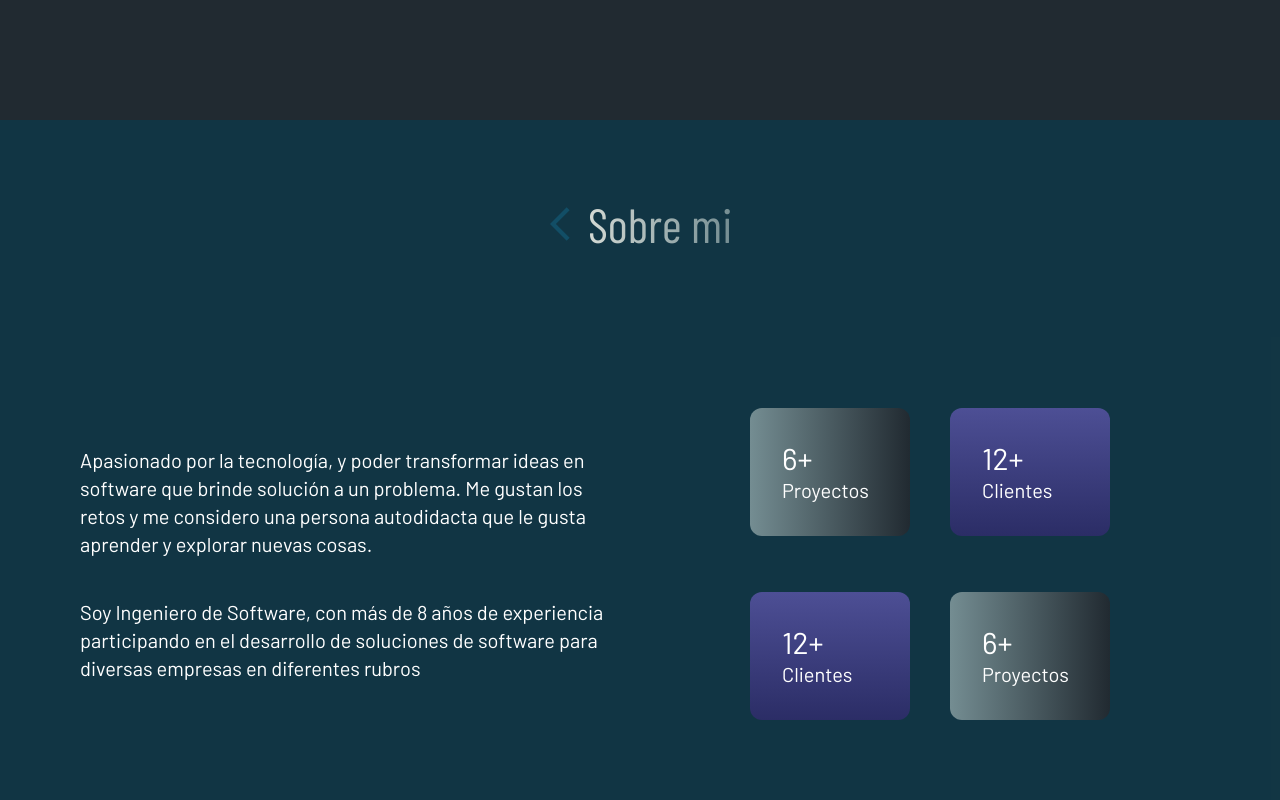
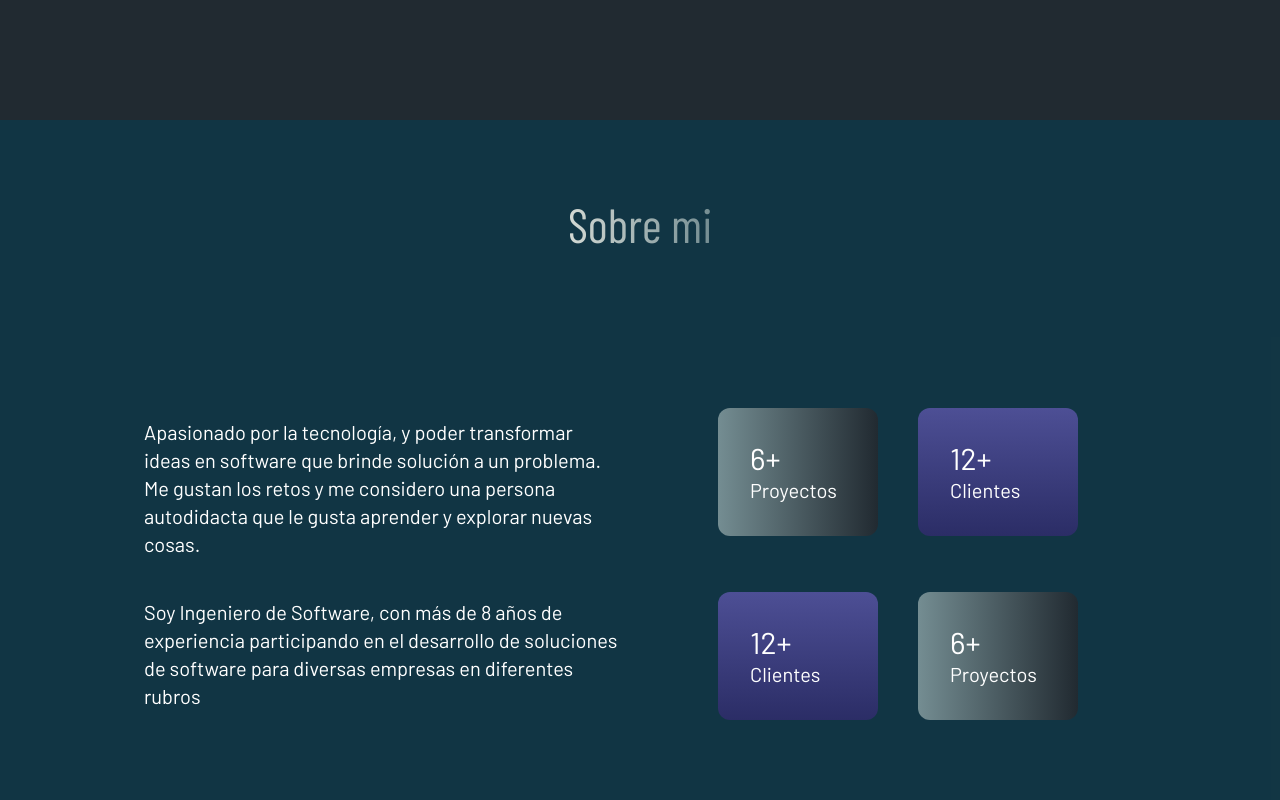
Before and after one commit to gustavo-gomez/portfolio, a Next.js app: page / in a window 1280 px wide. Shown: the part 680-1480 px from the top of the page. Built offline with nearby package versions, Linux system fonts and the light colour scheme; a web font is replaced by a local one.

Commit message:
update theme colors, improve styles

```diff
--- a/src/app/_sections/AboutMe.tsx
+++ b/src/app/_sections/AboutMe.tsx
@@ -4,7 +4,7 @@ export const AboutMe = () => {
 
   return (
     <section id={'aboutMe'}
-             className={'flex flex-col section bg-bg-secondary-light dark:bg-bg-dark2'}>
+             className={'section bg-bg-secondary-light dark:bg-bg-dark2'}>
       <Title title={'Sobre mi'}/>
       <div className='flex mt-6 md:mt-[20vh] px-4 md:px-20 flex-col md:flex-row '>
         <div className='flex flex-col flex-1 text-base sm:text-xl gap-10 pr-0 md:pr-10 justify-center'>
--- a/src/app/_sections/Header.tsx
+++ b/src/app/_sections/Header.tsx
@@ -123,11 +123,10 @@ const Header = () => {
   return (
     <header
       className="w-full h-12 md:h-16 flex items-center sm:justify-center px-5 fixed top-0 z-10 bg-bg-principal-light dark:bg-bg-dark text-txt-secondary dark:text-white shadow-md">
-      <div className="justify-between flex w-full sm:w-[90%] max-w-8xl">
+      <div className="justify-between flex w-full sm:w-[90%] max-w-6xl">
         <Logo/>
         <div className="flex">
           <nav
-            // className="flex p-1 md:p-0 justify-around md:justify-between items-center bottom-4 fixed md:static left-[5%] w-11/12 bg-bg-dark-opacity-90 md:bg-inherit md:bg-opacity-30 backdrop-blur-xl md:backdrop-blur-0 shadow-[0px_0px_8px] md:shadow-none shadow-[#212733]">
             className="flex p-1 md:p-0 justify-around md:justify-between items-center bottom-0 fixed md:static left-[0%] w-full bg-bg-dark-opacity-90 md:bg-inherit md:bg-opacity-30 backdrop-blur-xl md:backdrop-blur-0 shadow-lg md:shadow-none shadow-[#212733]">
             {
               navOptions.map((option, index) => (
--- a/src/app/components/Title.tsx
+++ b/src/app/components/Title.tsx
@@ -3,10 +3,10 @@ import {barlowCondensed} from "@/app/fonts";
 const Title = ({title}: { title: string }) => {
   return (
     <div className="flex w-full justify-center items-center">
-      <svg xmlns="http://www.w3.org/2000/svg" height="40px" viewBox="0 -960 960 960" width="40px"
-           className='fill-primary-light dark:fill-primary-dark'>
-        <path d="M640-80 240-480l400-400 71 71-329 329 329 329-71 71Z"/>
-      </svg>
+      {/*<svg xmlns="http://www.w3.org/2000/svg" height="40px" viewBox="0 -960 960 960" width="40px"*/}
+      {/*     className='fill-primary-light dark:fill-primary-dark'>*/}
+      {/*  <path d="M640-80 240-480l400-400 71 71-329 329 329 329-71 71Z"/>*/}
+      {/*</svg>*/}
       <span
         className={`font-light text-4xl md:text-5xl gradient-title mx-2 ${barlowCondensed.className}`}
       >
--- a/src/app/globals.css
+++ b/src/app/globals.css
@@ -34,7 +34,7 @@
 
 @layer components {
   .section {
-    @apply pt-20 w-full min-h-[calc(100vh)]
+    @apply flex flex-col pt-20 w-full min-h-[calc(100vh)] [&>div]:max-w-6xl items-center
     /*@apply pt-20 max-w-6xl min-h-fit*/
   }
 
```
